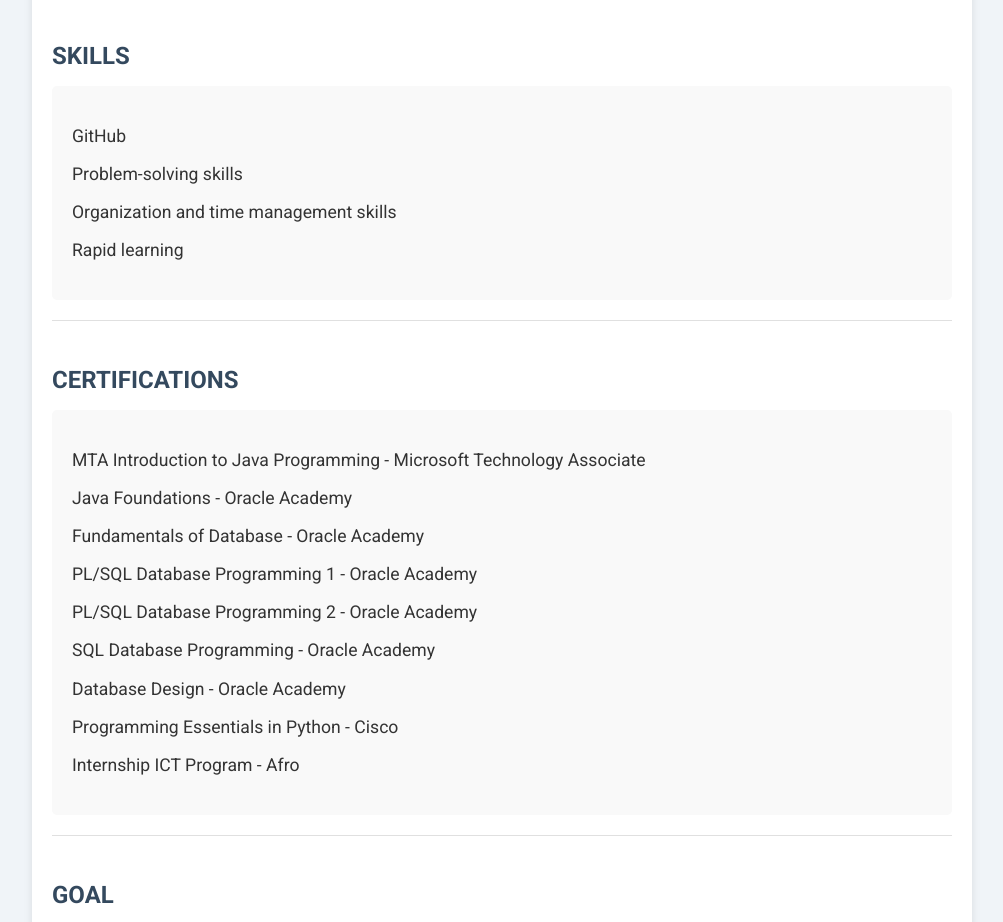
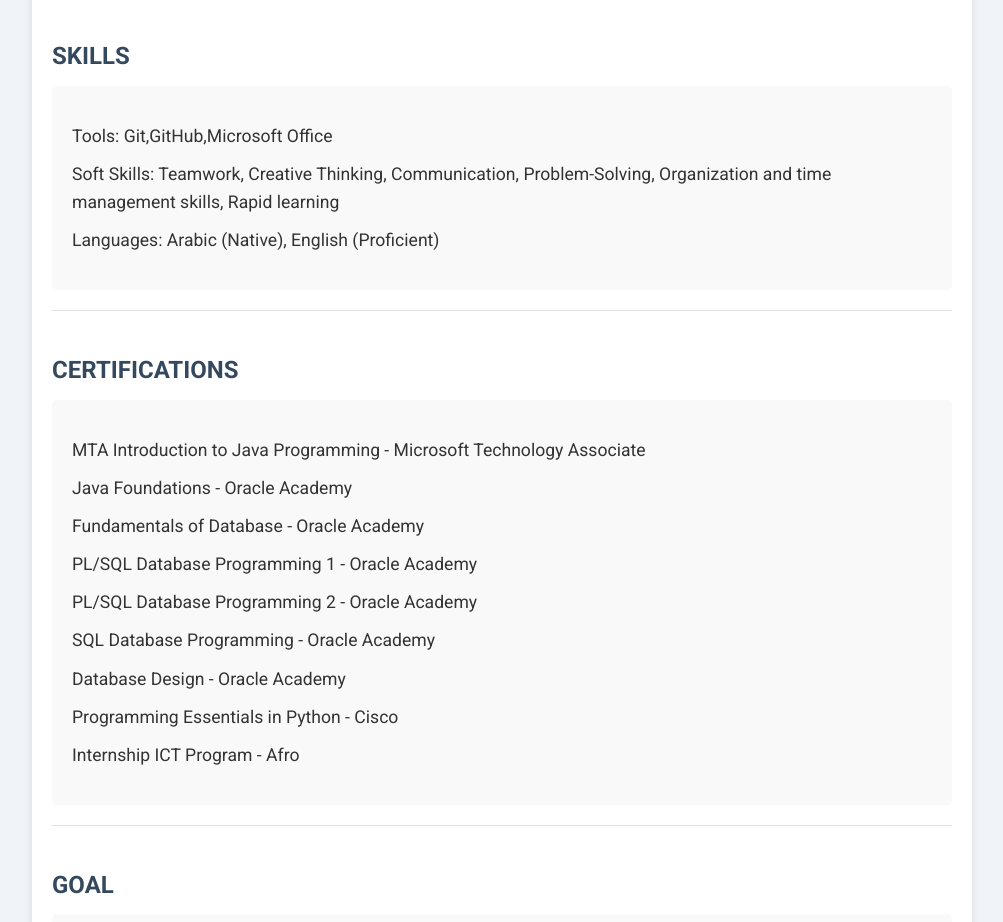
Before and after one commit to AhmedMohammed-Dev/AhmedMohammed-Dev.github.io, a plain HTML site: page index.html in a window 1280 px wide. Shown: the part 857-1779 px from the top of the page, without its empty margins (138-1141 px from the left). Drawn offline with Linux system fonts and the light colour scheme.

Commit message:
Update index.html

```diff
--- a/index.html
+++ b/index.html
@@ -46,10 +46,11 @@
             <h2 class="section-title">Skills</h2>
             <div class="section-content">
                 <ul>
-                    <li>GitHub</li>
-                    <li>Problem-solving skills</li>
-                    <li>Organization and time management skills</li>
-                    <li>Rapid learning</li>
+
+                    <li>Tools: Git,GitHub,Microsoft Office</li>
+                    <li>Soft Skills: Teamwork, Creative Thinking, Communication, Problem-Solving, Organization and time management skills, Rapid learning</li>
+                    <li>Languages: Arabic (Native), English (Proficient)</li>
+
                 </ul>
             </div>
         </div>
```
